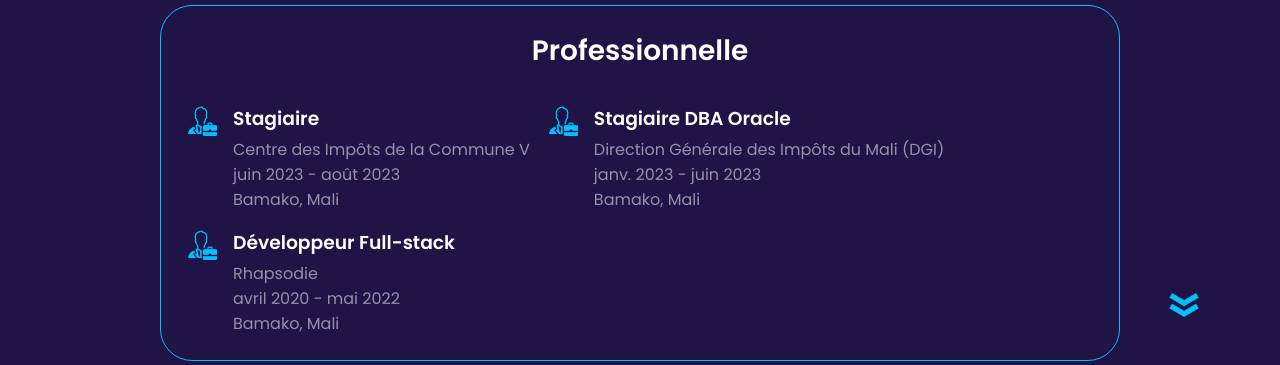
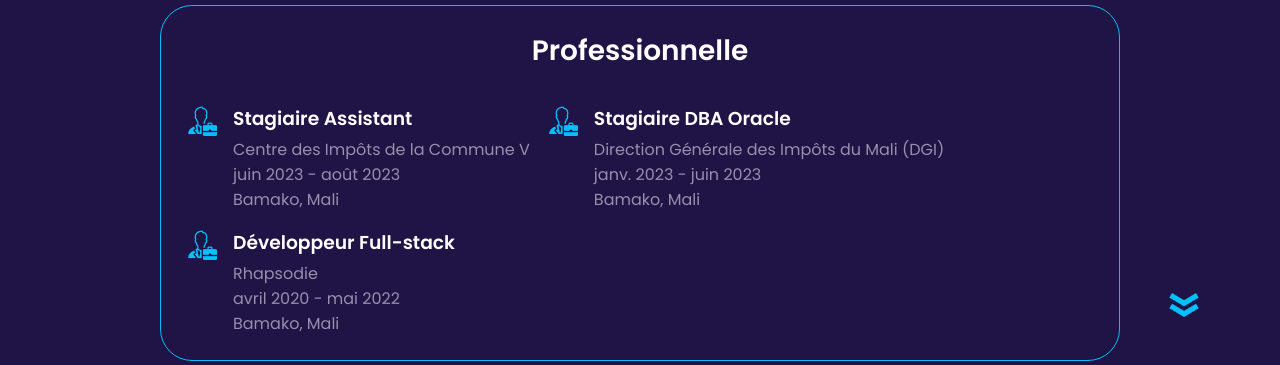
Before and after one commit to konarehb/flask-portfolio, a Flask app: page / in a window 1280 px wide. Shown: the part 2151-2516 px from the top of the page. Run offline with Flask 3, Linux system fonts and the light colour scheme.

Commit message:
Update work experience infos

```diff
--- a/templates/index.html
+++ b/templates/index.html
@@ -212,7 +212,7 @@
                   class="icon"
                 />
                 <div>
-                  <h3 class="skill-h3">Stagiaire</h3>
+                  <h3 class="skill-h3">Stagiaire Assistant</h3>
                   <p>Centre des Impôts de la Commune V
                     <br>juin 2023 - août 2023
                     <br>Bamako, Mali</p>
```
